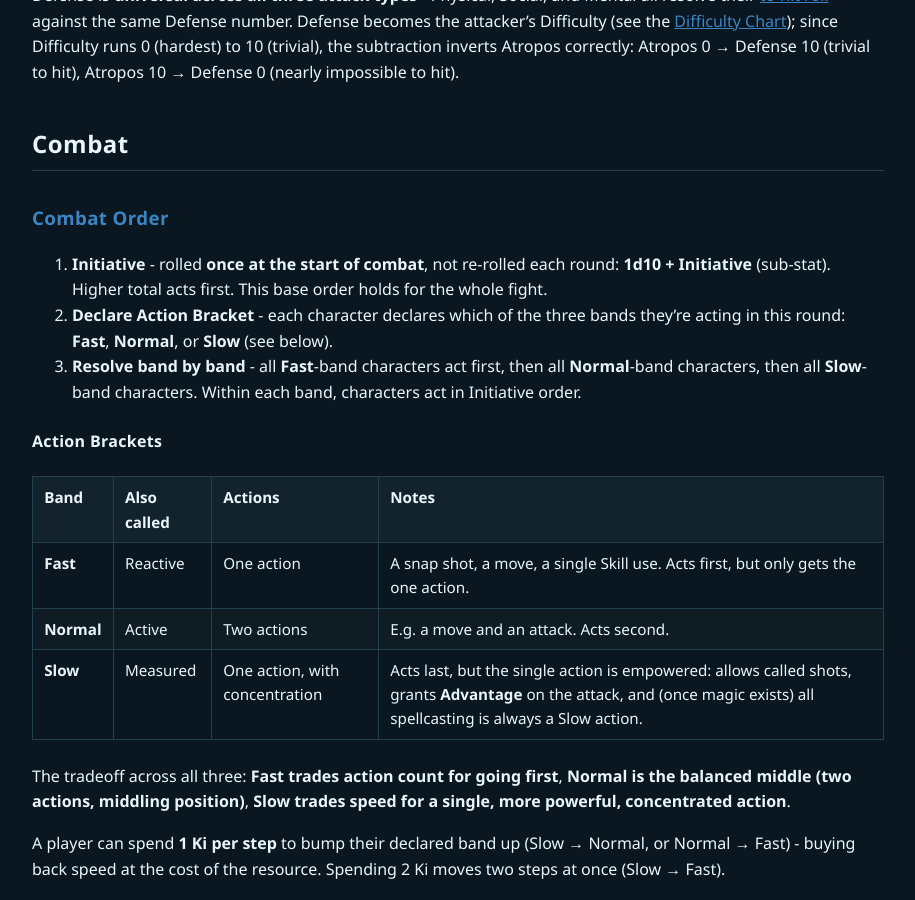
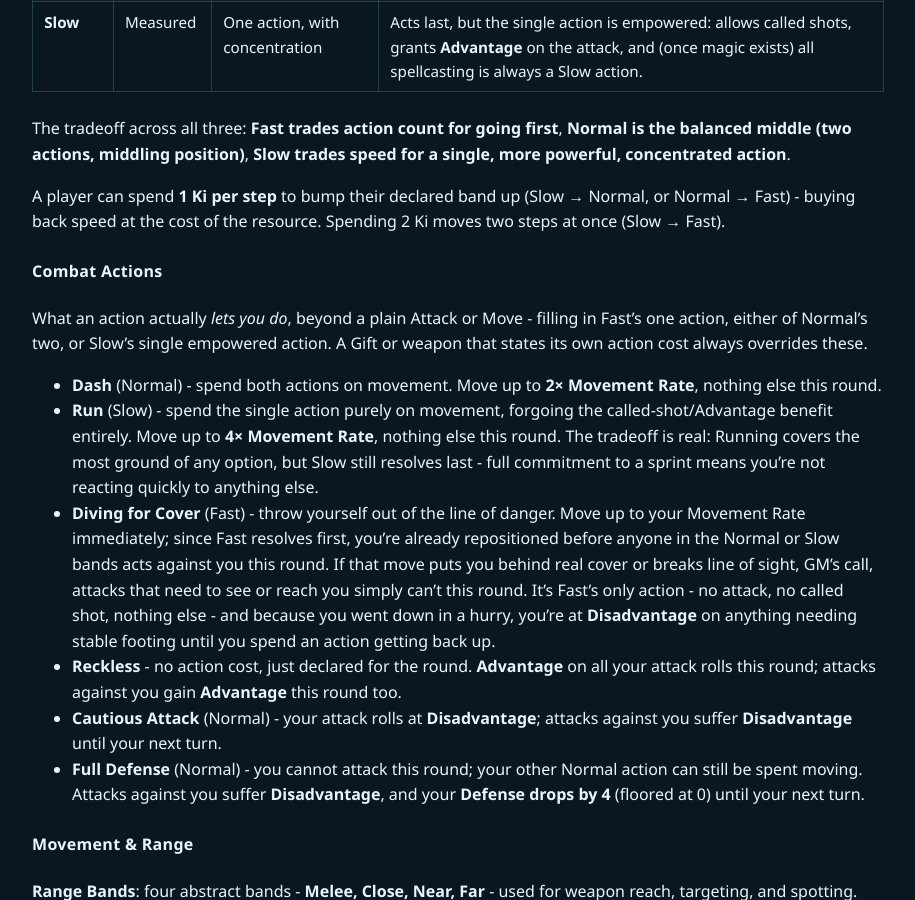
Before and after one commit to feralucce/20_Below, a Jekyll site: the page built from rules/rules.md, in a window 1280 px wide and 900 px high, scrolled down 13060 px. Shown: the whole window, without its empty margins (182-1097 px from the left). Built offline with Jekyll 4.4.1, drawn with Linux system fonts in a browser that asks for light colours; our own code applies the rules of GitHub Pages for plain Markdown files; some of the changed text lies outside the part shown.

Commit message:
Add Combat Actions section, defining what a combat action actually is
Closes a real rules-text gap: Action Brackets defined how many actions
and when you act, but never what you could actually do with one beyond
loose inline examples. New section covers Dash, Run, Diving for Cover,
Reckless, Cautious Attack, and Full Defense - each tied to a specific
bracket cost (or none, for Reckless) and built entirely from existing
mechanics (Movement Rate, Advantage/Disadvantage, Defense).

Also reverts this session's earlier "ungifted Social/Mental attack"
addition - on reflection, Social/Mental attacks that cost Poise/Sanity
are Gift-exclusive by design; there's no baseline path the way Fists
cover Physical. The Gift-side fix (Enthrall/Protocol/Domination/
Possession sharing one 2/3/4/5/6d10 dice curve) stands, unaffected.

```diff
--- a/rules/rules.md
+++ b/rules/rules.md
@@ -329,6 +312,17 @@ The tradeoff across all three: **Fast trades action count for going first**, **N
 
 A player can spend **1 Ki per step** to bump their declared band up (Slow → Normal, or Normal → Fast) - buying back speed at the cost of the resource. Spending 2 Ki moves two steps at once (Slow → Fast).
 
+#### Combat Actions
+
+What an action actually *lets you do*, beyond a plain Attack or Move - filling in Fast's one action, either of Normal's two, or Slow's single empowered action. A Gift or weapon that states its own action cost always overrides these.
+
+- **Dash** (Normal) - spend both actions on movement. Move up to **2× Movement Rate**, nothing else this round.
+- **Run** (Slow) - spend the single action purely on movement, forgoing the called-shot/Advantage benefit entirely. Move up to **4× Movement Rate**, nothing else this round. The tradeoff is real: Running covers the most ground of any option, but Slow still resolves last - full commitment to a sprint means you're not reacting quickly to anything else.
+- **Diving for Cover** (Fast) - throw yourself out of the line of danger. Move up to your Movement Rate immediately; since Fast resolves first, you're already repositioned before anyone in the Normal or Slow bands acts against you this round. If that move puts you behind real cover or breaks line of sight, GM's call, attacks that need to see or reach you simply can't this round. It's Fast's only action - no attack, no called shot, nothing else - and because you went down in a hurry, you're at **Disadvantage** on anything needing stable footing until you spend an action getting back up.
+- **Reckless** - no action cost, just declared for the round. **Advantage** on all your attack rolls this round; attacks against you gain **Advantage** this round too.
+- **Cautious Attack** (Normal) - your attack rolls at **Disadvantage**; attacks against you suffer **Disadvantage** until your next turn.
+- **Full Defense** (Normal) - you cannot attack this round; your other Normal action can still be spent moving. Attacks against you suffer **Disadvantage**, and your **Defense drops by 4** (floored at 0) until your next turn.
+
 #### Movement & Range
 
 **Range Bands**: four abstract bands - **Melee, Close, Near, Far** - used for weapon reach, targeting, and spotting. The GM assigns them loosely per scene rather than measuring a map; no grid.
```
Also changed, not shown: other parts of rules/rules.md (+0 -17 lines).
